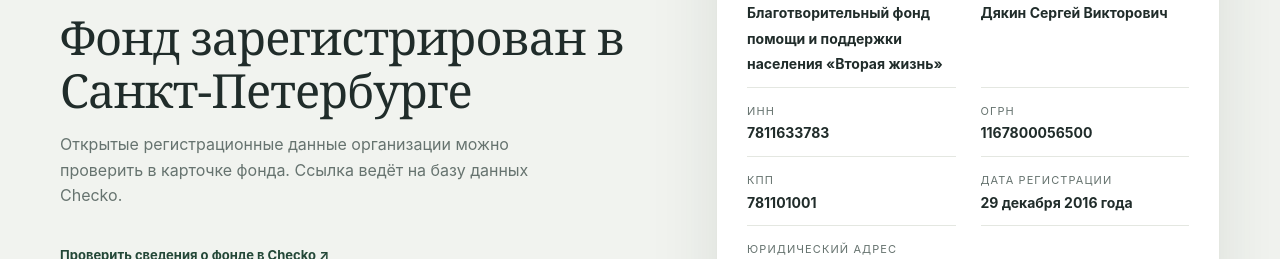
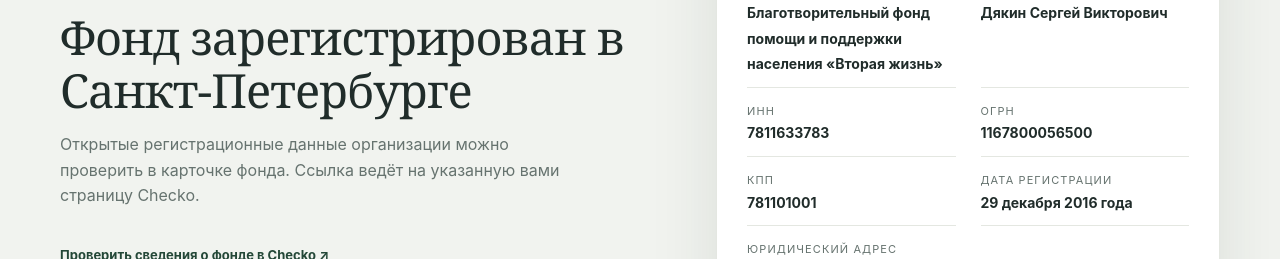
Before and after one commit to Chenazase/VtorayaZhizn, a plain HTML site: page index.html in a window 1280 px wide. Shown: the part 3140-3399 px from the top of the page. Drawn offline with Linux system fonts and the light colour scheme.

Commit message:
Update index.html

```diff
--- a/index.html
+++ b/index.html
@@ -64,7 +64,7 @@ h1{max-width:680px}.hero p{line-height:1.75}.visual{border-radius:46% 46% 10px 1
 <section class="section white" id="about"><div class="wrap"><div class="section-head"><div class="kicker">О фонде</div><h2>Помощь начинается с человеческого участия</h2><p>Мы верим, что даже небольшая поддержка может стать началом больших перемен.</p></div><div class="about-grid"><blockquote class="about-quote">«Вторая жизнь» — это не просто название. Это возможность увидеть путь вперёд.</blockquote><div class="about-copy"><p>Благотворительный фонд помощи и поддержки населения «Вторая жизнь» создан для формирования имущества за счёт добровольных взносов и иных не запрещённых законом поступлений, чтобы направлять ресурсы на благотворительные и социально значимые цели.</p><p>Согласно уставу, фонд оказывает социальную поддержку и защиту граждан, содействует укреплению семьи, охране здоровья, социальной реабилитации и помощи людям, оказавшимся в трудной жизненной ситуации.</p><p>Каждая история важна. Каждое участие имеет значение.</p></div></div></div></section>
 <section class="section" id="directions"><div class="wrap"><div class="section-head"><div class="kicker">Три направления деятельности</div><h2>Поддержка человека — в разных жизненных обстоятельствах</h2><p>Направления собраны по целям и видам деятельности, перечисленным в уставе фонда.</p></div><div class="cards"><article class="card"><span class="direction-label">01 / Социальная поддержка</span><div class="card-icon">♡</div><h3>Помощь тем, кому трудно</h3><p>Поддержка малообеспеченных граждан, людей с инвалидностью, бездомных и тех, кто оказался в сложной жизненной ситуации. Содействие социальной реабилитации и защите прав.</p></article><article class="card"><span class="direction-label">02 / Семья и детство</span><div class="card-icon">⌂</div><h3>Забота о семье</h3><p>Содействие укреплению семьи, защите материнства, детства и отцовства. Поддержка женщин с детьми, в том числе семей, попавших в трудные обстоятельства.</p></article><article class="card"><span class="direction-label">03 / Здоровье и безопасность</span><div class="card-icon">✳</div><h3>Здоровье и помощь в кризисе</h3><p>Содействие охране здоровья, профилактике заболеваний и здоровому образу жизни, а также помощь пострадавшим от стихийных бедствий, катастроф и иных кризисных ситуаций.</p></article></div></div></section>
 <section class="branch-section" id="branch"><div class="wrap"><div class="section-head"><div class="kicker">Структурное подразделение</div><h2>Филиал «ЭФЕС»</h2><p>Филиал фонда, посвящённый сотрудничеству в целях законности, правопорядка и безопасности населения.</p></div><div class="branch-card"><div><div class="kicker">Тверская область</div><h3>«ЭФЕС» — сотрудничество в целях законности, правопорядка и безопасности населения</h3><p>Подразделение благотворительного фонда помощи и поддержки населения «Вторая жизнь». Действует в рамках уставных задач фонда.</p><div class="branch-meta"><div><span>Адрес</span><strong>Тверская область, пгт Пено, ул. Родина, д. 42А, кв. 2</strong></div></div></div><div class="branch-date">Адрес изменён 28.10.2025</div></div></div></section>
-<section class="section registry" id="details"><div class="wrap registry-grid"><div><div class="kicker">Официальные сведения</div><h2>Фонд зарегистрирован в Санкт-Петербурге</h2><p style="color:var(--muted);max-width:510px">Открытые регистрационные данные организации можно проверить в карточке фонда. Ссылка ведёт на базу данных Checko.</p><a class="registry-link" href="https://checko.ru/company/bf-vtoraya-zhizn-1167800056500?ysclid=mwwgrit7qi598895733" target="_blank" rel="noopener">Проверить сведения о фонде в Checko ↗</a></div><div class="registry-panel"><h3 class="registry-title">БФ «Вторая жизнь»</h3><div class="registry-data"><div><span>Полное наименование</span><strong>Благотворительный фонд помощи и поддержки населения «Вторая жизнь»</strong></div><div><span>Президент</span><strong>Дякин Сергей Викторович</strong></div><div><span>ИНН</span><strong>7811633783</strong></div><div><span>ОГРН</span><strong>1167800056500</strong></div><div><span>КПП</span><strong>781101001</strong></div><div><span>Дата регистрации</span><strong>29 декабря 2016 года</strong></div><div style="grid-column:1/-1"><span>Юридический адрес</span><strong>192131, Санкт-Петербург, ул. Бабушкина, д. 81, корп. 2, литера А, помещение 11-Н</strong></div></div></div></div></section>
+<section class="section registry" id="details"><div class="wrap registry-grid"><div><div class="kicker">Официальные сведения</div><h2>Фонд зарегистрирован в Санкт-Петербурге</h2><p style="color:var(--muted);max-width:510px">Открытые регистрационные данные организации можно проверить в карточке фонда. Ссылка ведёт на указанную вами страницу Checko.</p><a class="registry-link" href="https://checko.ru/company/bf-vtoraya-zhizn-1167800056500?ysclid=mwwgrit7qi598895733" target="_blank" rel="noopener">Проверить сведения о фонде в Checko ↗</a></div><div class="registry-panel"><h3 class="registry-title">БФ «Вторая жизнь»</h3><div class="registry-data"><div><span>Полное наименование</span><strong>Благотворительный фонд помощи и поддержки населения «Вторая жизнь»</strong></div><div><span>Президент</span><strong>Дякин Сергей Викторович</strong></div><div><span>ИНН</span><strong>7811633783</strong></div><div><span>ОГРН</span><strong>1167800056500</strong></div><div><span>КПП</span><strong>781101001</strong></div><div><span>Дата регистрации</span><strong>29 декабря 2016 года</strong></div><div style="grid-column:1/-1"><span>Юридический адрес</span><strong>192131, Санкт-Петербург, ул. Бабушкина, д. 81, корп. 2, литера А, помещение 11-Н</strong></div></div></div></div></section>
 <section class="section help" id="help"><div class="wrap"><div class="section-head"><div class="kicker">Как помочь</div><h2>Добро становится сильнее, когда мы вместе</h2><p>Есть много способов поддержать работу фонда — выберите тот, который вам ближе.</p></div><div class="help-grid"><div class="help-item"><div class="number">01</div><div><h3>Сделать пожертвование</h3><p>Финансовая поддержка помогает фонду планировать и оказывать помощь.</p></div></div><div class="help-item"><div class="number">02</div><div><h3>Стать волонтёром</h3><p>Ваше время, навыки и участие могут быть не менее ценны, чем пожертвование.</p></div></div><div class="help-item"><div class="number">03</div><div><h3>Рассказать о фонде</h3><p>Поделитесь информацией — возможно, именно так нас найдёт тот, кому нужна помощь.</p></div></div><div class="help-item"><div class="number">04</div><div><h3>Предложить сотрудничество</h3><p>Мы открыты к инициативам, партнёрствам и совместным благотворительным проектам.</p></div></div></div></div></section>
 <section class="section donate" id="donations"><div class="wrap">
 <div class="section-head"><div class="kicker">Поддержать фонд</div><h2>Пожертвование по банковским реквизитам</h2><p>Вы можете поддержать деятельность фонда безналичным переводом из любого банка. Пожалуйста, внимательно проверьте данные получателя перед отправкой.</p></div>
```
